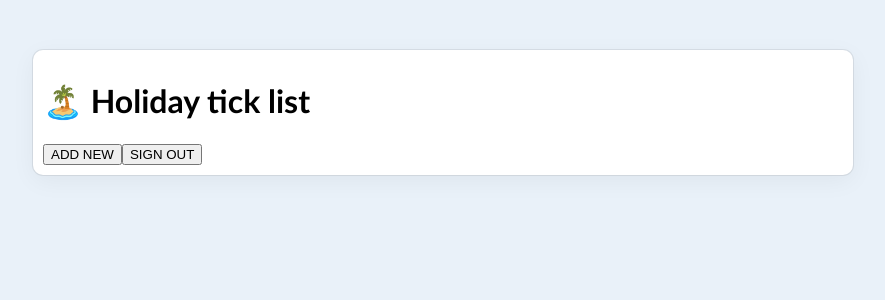
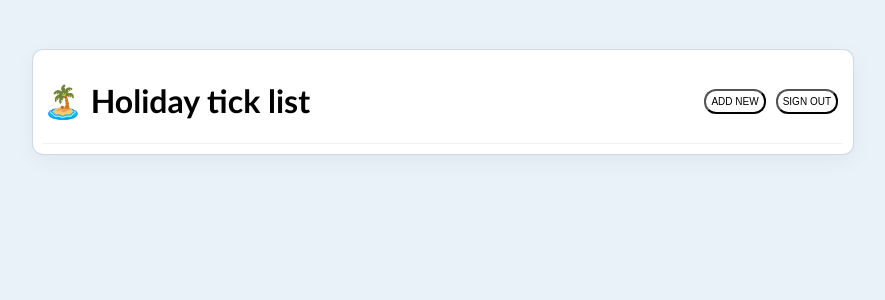
Before and after one commit to p6arora/to-do-app, a React (Create React App) app in the folder client/to-do-app-deployed/: page / in a window 1280 px wide. Shown: the top 300 px of the page, without its empty margins (197-1082 px from the left). Built offline with nearby package versions, Linux system fonts and the light colour scheme.

Commit message:
Added styling code for buttons and button-container

```diff
--- a/client/to-do-app-deployed/src/index.css
+++ b/client/to-do-app-deployed/src/index.css
@@ -15,9 +15,26 @@ body{
     padding: 10px;
     width: 800px;
     margin-top: 50px;
+}
+
+.button-container{
+    display: flex;
+    align-items: center;
+}
+
+.button-container button{
+    margin: 0 5px;
+    padding: 5px;
+    font-size: 10px;
+    border-radius: 12px;
+    background-color: transparent;
+}
+
+/* List Header  */
+.list-header{
+    width: 100%;
+    display: flex;
+    justify-content: space-between;
+    border-bottom: rgba(0, 0, 0, 0.05) 1px solid;
 
 }
-
-.list-header{
-
-}
```
